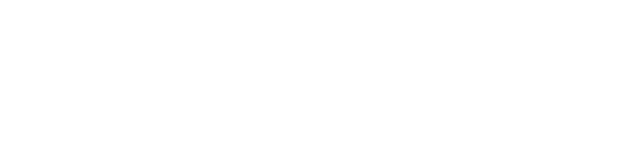
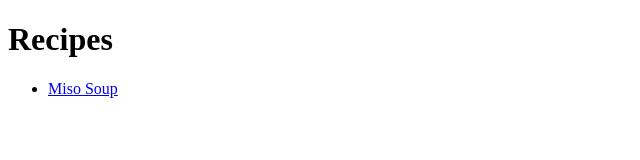
Before and after one commit to ijdot/odin-recipes, a plain HTML site: page index.html in a window 1280 px wide. Shown: the whole page, without its empty margins (0-640 px from the left). Drawn offline with Linux system fonts and the light colour scheme.

Commit message:
Added new lines

```diff
--- a/index.html
+++ b/index.html
@@ -6,6 +6,12 @@
     <title>Index</title>
 </head>
 <body>
+    <h1>Recipes</h1>
+    <ul>
+    <li><a href="./recipes/misosoup.html">Miso Soup</a></li>
+
+    </ul>
+
 
 </body>
 </html>
```
